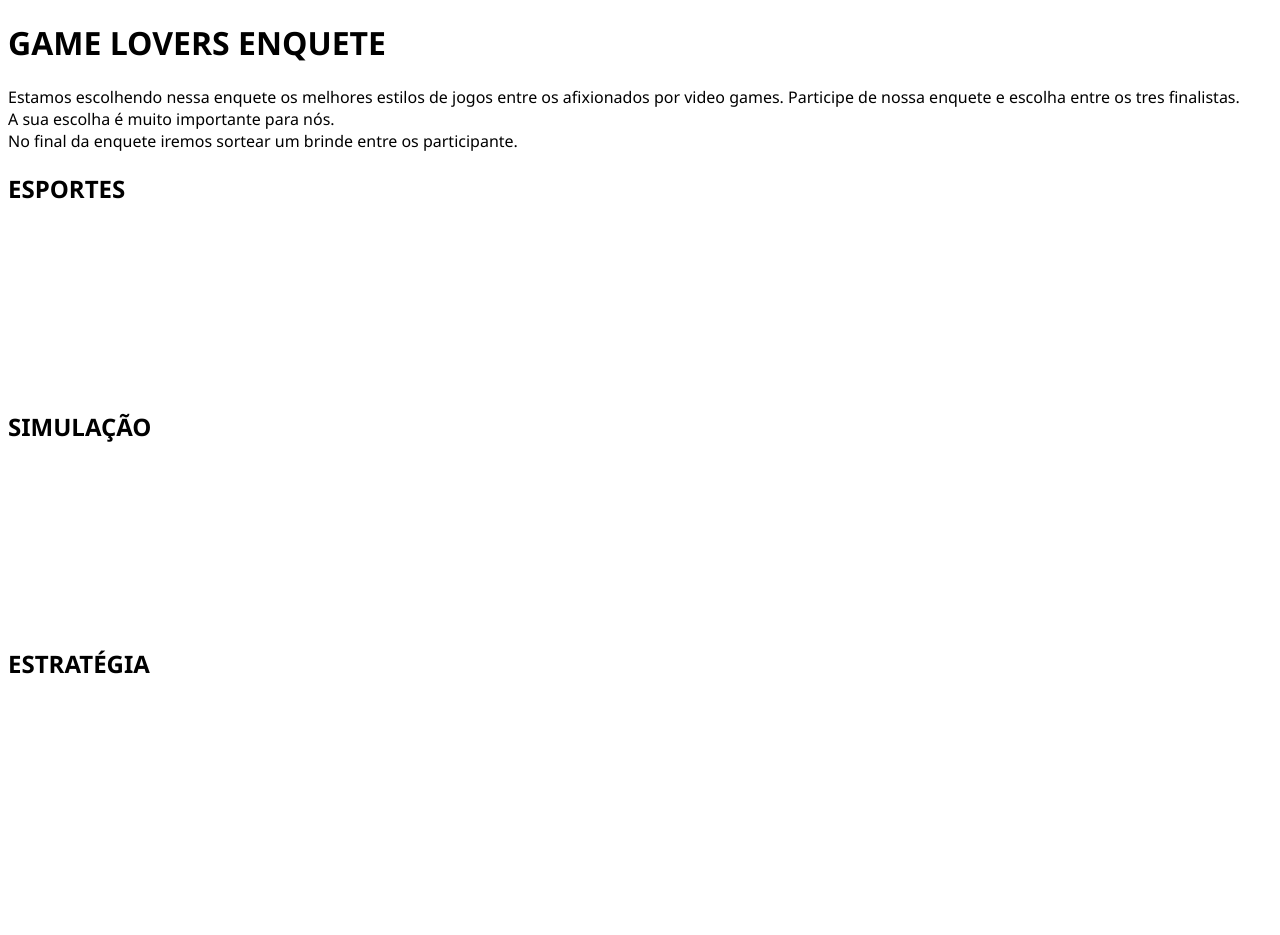
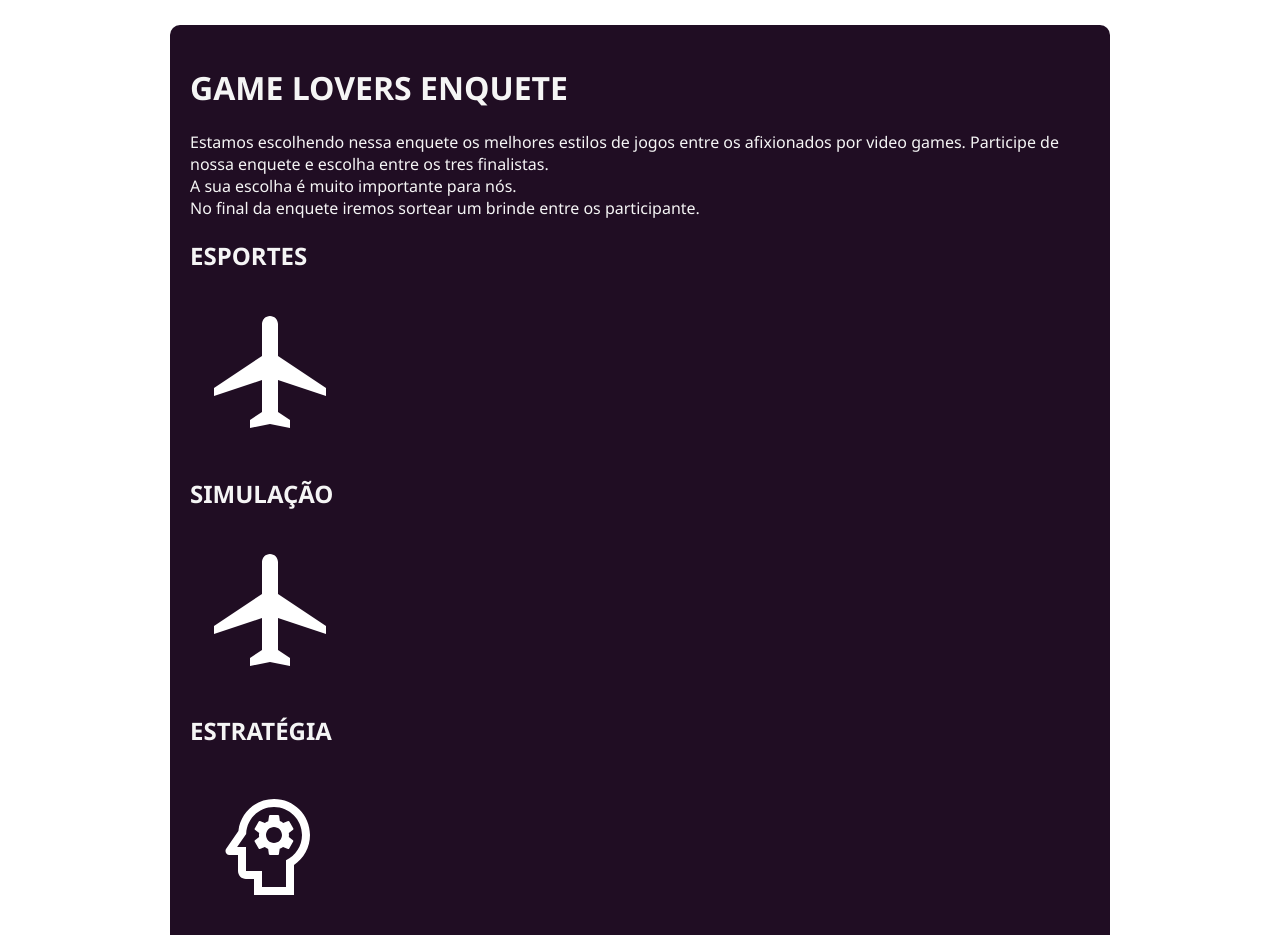
Before and after one commit to Jaquiel-Moreno/bootcamp-devjr-modulo3-enquete, a plain HTML site: page index.html in a window 1280 px wide. Shown: the top 935 px of the page. Before the commit the page ends 873 px from the top, so only its background shows below. Drawn offline with Linux system fonts and the light colour scheme.

Commit message:
closes #4-Tarefa criando cabeçalho e começando a da vida ao projeto

```diff
--- a/Styles.css
+++ b/Styles.css
@@ -1,3 +1,13 @@
 body {
     font-family: 'Segoe UI', Tahoma, Geneva, Verdana, sans-serif;
 }
+.container {
+    background-color: #200D23;
+    color: #F5F5F5;
+    padding: 20px;
+    margin: 25px auto;
+    width: 90%; /* Alterado para 90% */
+    max-width: 900px; /* Largura máxima em telas maiores */
+    border-radius: 10px;
+    position: relative;
+}
```
